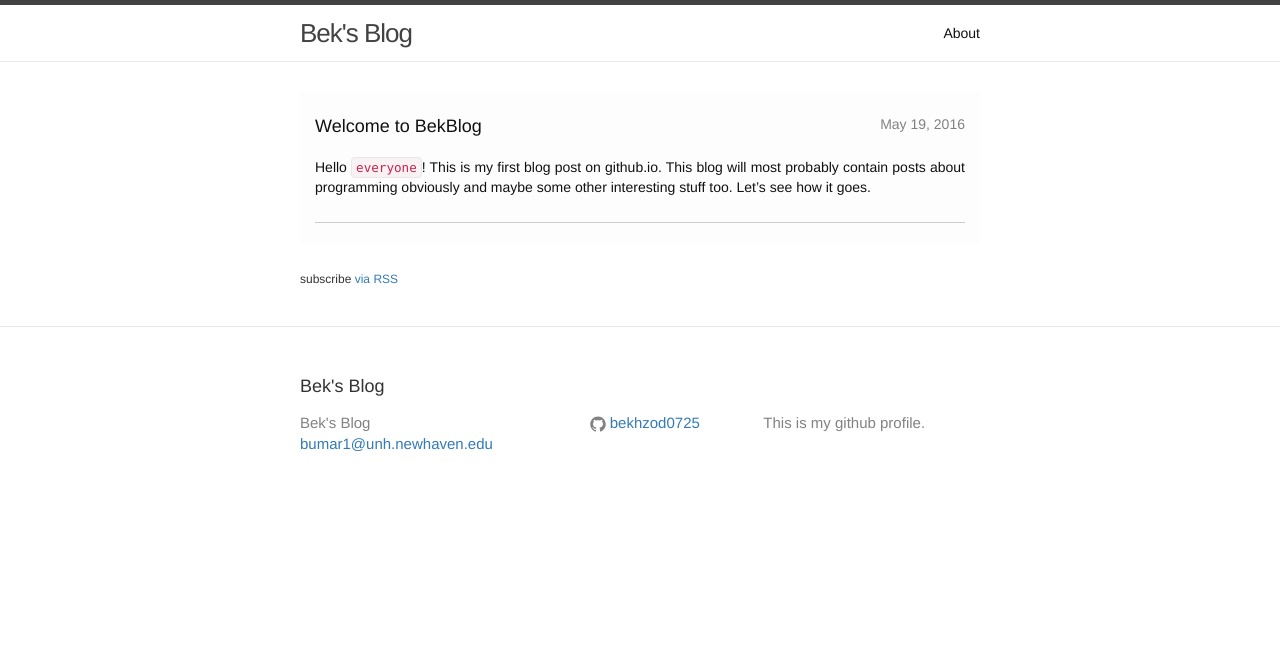
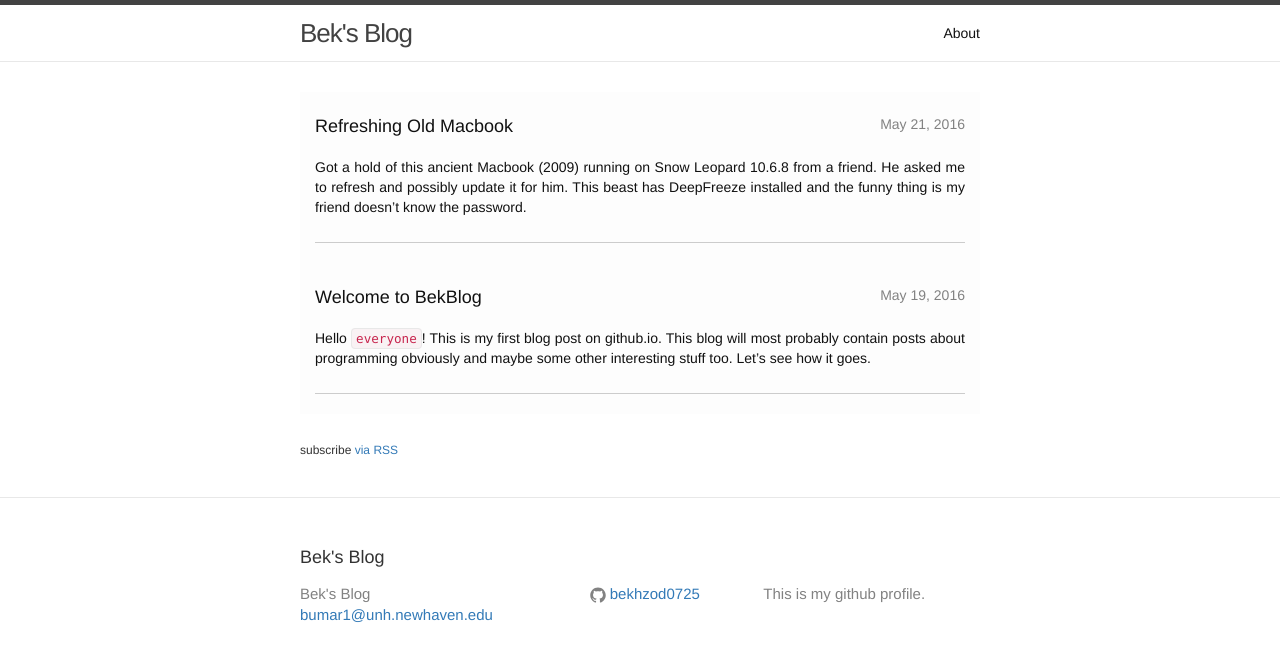
Before and after one commit to bekhzod0725/bekhzod0725.github.io, a Jekyll site: the page built from index.html, in a window 1280 px wide. Shown: the top 661 px of the page. Built offline with Jekyll 4.4.1, drawn with Linux system fonts in a browser that asks for light colours.

Commit message:
new post

```diff
--- a/_posts/2016-05-19-welcome-to-bek-blog.markdown
+++ b/_posts/2016-05-19-welcome-to-bek-blog.markdown
@@ -3,7 +3,6 @@ layout: post
 title:  "Welcome to BekBlog"
 date:    2016-05-19 02:21:18 -0400
 categories: first bek
-comments: true
 ---
 Hello `everyone`!
 This is my first blog post on github.io. This blog will most probably contain posts about programming obviously and maybe some other interesting stuff too. Let's see how it goes.
--- /dev/null
+++ b/_posts/2016-05-21-ancient-mac.markdown
@@ -0,0 +1,7 @@
+---
+layout:   post
+title:    Refreshing Old Macbook
+date:     2016-05-21 00:03:00
+comments: true
+---
+Got a hold of this ancient Macbook (2009) running on Snow Leopard 10.6.8 from a friend. He asked me to refresh and possibly update it for him. This beast has DeepFreeze installed and the funny thing is my friend doesn't know the password.
```
